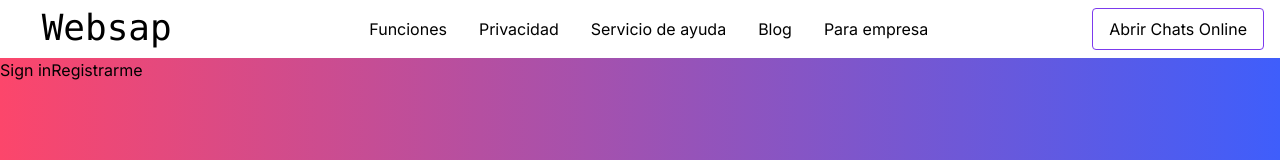
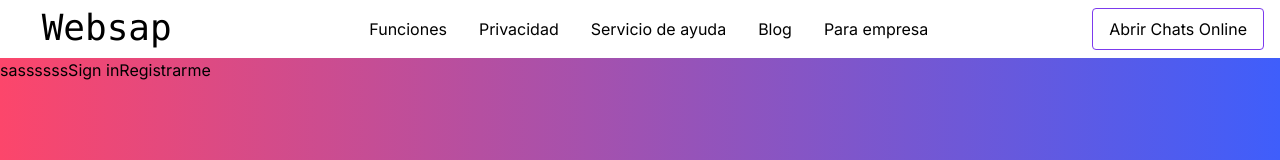
Before and after one commit to bruno-gorosito/probandoAuth, a Next.js app: page / in a window 1280 px wide. Shown: the top 160 px of the page. Built offline with nearby package versions, Linux system fonts and the light colour scheme; no server answers.

Commit message:
con login hecho

```diff
--- a/src/app/page.tsx
+++ b/src/app/page.tsx
@@ -1,7 +1,7 @@
 'use client'
 import { Header } from '@/components/headerPaginaPrincipal'
 import { SignInButton } from '@/components/signInButton'
-import { SessionProvider, useSession } from 'next-auth/react'
+import { SessionProvider, signIn, useSession } from 'next-auth/react'
 import Image from 'next/image'
 import Link from 'next/link'
 import { useEffect } from 'react'
@@ -16,6 +16,9 @@ export default function Home() {
     <>
     <Header />
     <main>
+      <button
+        onClick={() => signIn()}
+      >sassssss</button>
       <SignInButton />
       <Link href="/auth/register">Registrarme</Link>
     </main>
```
